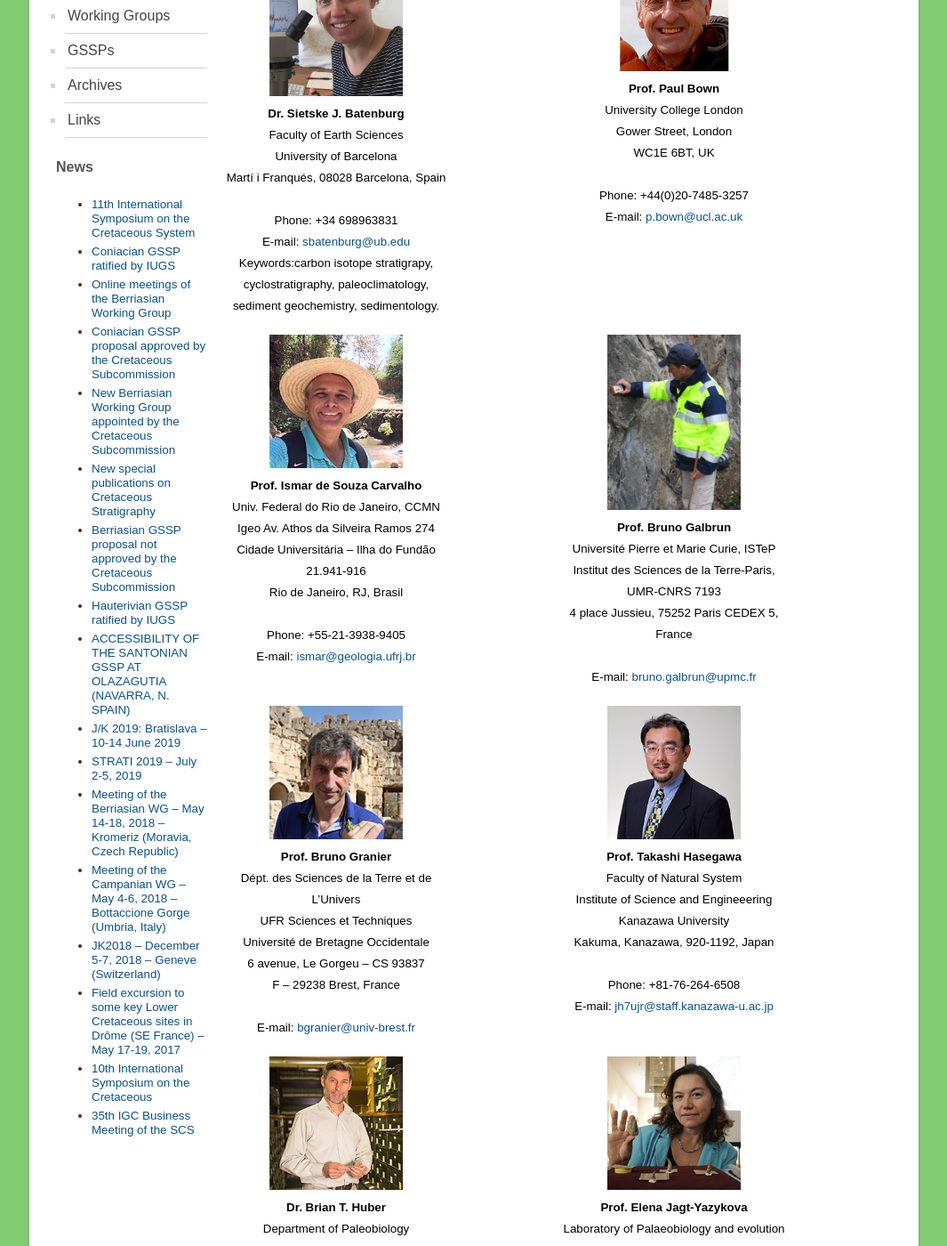
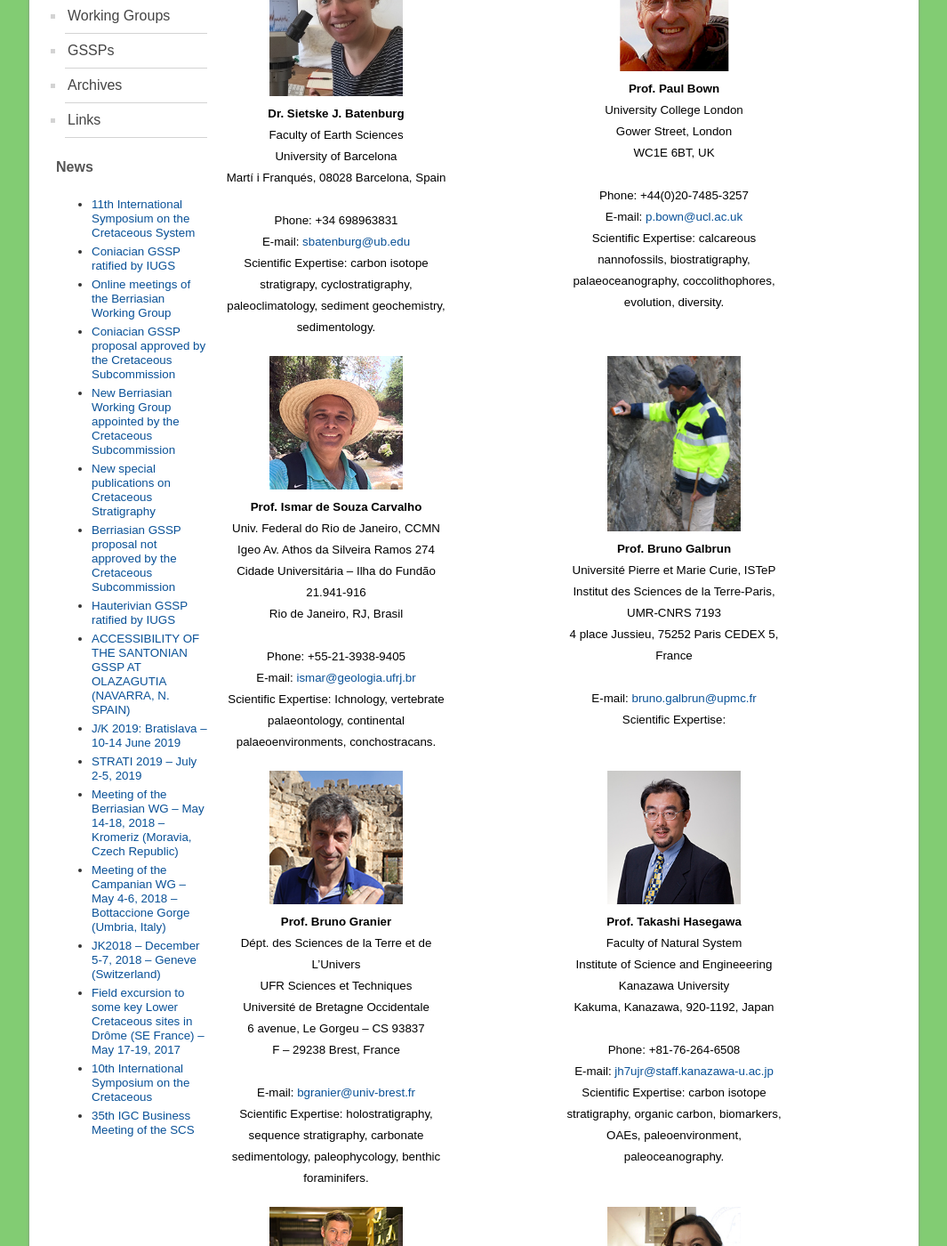
Before and after one commit to i-c-stratigraphy/subcommission-cretaceous, a Jekyll site: the page built from pages/members.md, in a window 1280 px wide and 1400 px high, scrolled down 538 px. Shown: the whole window at 89% size, without its empty margins (107-1172 px from the left). Built offline with Jekyll 4.4.1, drawn with Linux system fonts in a browser that asks for light colours; some of the changed text lies outside the part shown.

Commit message:
Update members.md

```diff
--- a/pages/members.md
+++ b/pages/members.md
@@ -15,7 +15,7 @@ permalink: /members
         Phone: +34 698963831<br />
         E-mail: <a href="mailto:sbatenburg@ub.edu">sbatenburg@ub.edu</a>
         <br />
-        Keywords:carbon isotope stratigrapy, cyclostratigraphy, paleoclimatology, sediment geochemistry, sedimentology.
+        Scientific Expertise: carbon isotope stratigrapy, cyclostratigraphy, paleoclimatology, sediment geochemistry, sedimentology.
     </div>
     <div class="person" style="grid-row:1; grid-column:2;">
         <img src="images/person-bown.jpg" style="width:150px;" alt="Bown" /><br />
@@ -26,6 +26,8 @@ permalink: /members
         <br />
         Phone: +44(0)20-7485-3257<br />
         E-mail: <a href="mailto:p.bown@ucl.ac.uk">p.bown@ucl.ac.uk</a>
+        <br />
+        Scientific Expertise: calcareous nannofossils, biostratigraphy, palaeoceanography, coccolithophores, evolution, diversity.
     </div>
     <div class="person" style="grid-row:2; grid-column:1;">
         <img src="images/person-ismar.jpg" style="width:150px;" alt="Ismar" /><br />
@@ -37,6 +39,8 @@ permalink: /members
         <br />
         Phone: +55-21-3938-9405<br />
         E-mail: <a href="mailto:ismar@geologia.ufrj.br">ismar@geologia.ufrj.br</a>
+        <br />
+        Scientific Expertise: Ichnology, vertebrate palaeontology, continental palaeoenvironments, conchostracans.
     </div>
     <div class="person" style="grid-row:2; grid-column:2;">
          <img src="images/person-galbrun.jpg" style="width:150px;" alt="Galbrun" /><br />
@@ -46,6 +50,8 @@ permalink: /members
         4 place Jussieu, 75252 Paris CEDEX 5, France<br />
         <br />
         E-mail: <a href="mailto:bruno.galbrun@upmc.fr">bruno.galbrun@upmc.fr</a>
+        <br />
+        Scientific Expertise:
     </div>
     <div class="person" style="grid-row:3; grid-column:1;">
         <img src="images/person-granier.jpg" style="width:150px;" alt="Granier" /><br />
@@ -57,6 +63,8 @@ permalink: /members
         F – 29238 Brest, France<br />
         <br />
         E-mail: <a href="mailto:bgranier@univ-brest.fr">bgranier@univ-brest.fr</a>
+        <br />
+        Scientific Expertise: holostratigraphy, sequence stratigraphy, carbonate sedimentology, paleophycology, benthic foraminifers.
     </div>
     <div class="person" style="grid-row:3; grid-column:2;">
         <img src="images/person-hasegawa.jpg" style="width:150px;" alt="Hasegawa" /><br />
@@ -68,6 +76,8 @@ permalink: /members
         <br />
         Phone: +81-76-264-6508<br />
         E-mail: <a href="mailto:jh7ujr@staff.kanazawa-u.ac.jp">jh7ujr@staff.kanazawa-u.ac.jp</a>
+        <br />
+        Scientific Expertise: carbon isotope stratigraphy, organic carbon, biomarkers, OAEs, paleoenvironment, paleoceanography.
     </div>
     <div class="person" style="grid-row:4; grid-column:1;">
         <img src="images/person-huber.jpg" style="width:150px;" alt="Huber" /><br />
@@ -79,6 +89,8 @@ permalink: /members
         <br />
         Phone: 1-202-633-1328<br />
         E-mail: <a href="mailto:huberb@si.edu">huberb@si.edu</a>
+        <br />
+        Scientific Expertise: Cretaceous, paleoceanography, paleoclimate, foraminifera, biostratigraphy, paleobiogeography.
     </div>
     <div class="person" style="grid-row:4; grid-column:2;">
         <img src="images/person-yazykova.jpg" style="width:150px;" alt="Yazykova" /><br />
@@ -101,6 +113,8 @@ permalink: /members
         <br />
         Phone: +44 20 8417 2526<br />
         E-mail: <a href="mailto:i.jarvis@kingston.ac.uk">i.jarvis@kingston.ac.uk</a>
+        <br />
+        Scientific Expertise: carbon isotopes, chemostratigraphy, Dinoflagellate cysts, Chalk sedimentology, palaeoenvironments, climate and sea level.
     </div>
     <div class="person" style="grid-row:5; grid-column:2;">
         <img src="images/person-kawabe.jpg" style="width:150px;" alt="Kawabe" /><br />
@@ -132,6 +146,8 @@ permalink: /members
         <br />
         Phone: +90.232.4127342<br />
         E-mail: <a href="mailto:bilal.sari@deu.edu.tr">bilal.sari@deu.edu.tr</a>
+        <br />
+        Scientific Expertise: Late Cretaceous, planktonic foraminifera, taxonomy, biostratigraphy.
     </div>
     <div class="person" style="grid-row:7; grid-column:1;">
         <img src="images/person-schioler.jpg" style="width:150px;" alt="Schioler" /><br />
@@ -142,6 +158,8 @@ permalink: /members
         <br />
         Phone: +64 210768325<br />
         E-mail: <a href="mailto:poul.schioler@mgpalaeo.com.au">poul.schioler@mgpalaeo.com.au</a>
+        <br />
+        Scientific Expertise: Biostratigraphy (palynology), Dinoflagellate taxonomy, palynofacies analysis, petrophysical log correlation, sequence stratigraphy, petroleum geology.
     </div>
     <div class="person" style="grid-row:7; grid-column:2;">
         <img src="images/person-vishnevskaya.jpg" style="width:150px;" alt="Vishnevskaya" /><br />
@@ -153,6 +171,8 @@ permalink: /members
         <br />
         Phone: 7(495)959-0174<br />
         E-mail: <a href="mailto:valentina.vishnaa@mail.ru">valentina.vishnaa@mail.ru</a>
+        <br />
+        Scientific Expertise: Radiolaria, calcareous dinocysts, biostratigraphy, Boreal Realm.
     </div>
     <div class="person" style="grid-row:8; grid-column:1;">
         <img src="images/person-voigt.jpg" style="width:150px;" alt="Voigt" /><br />
@@ -164,6 +184,8 @@ permalink: /members
         <br />
         Phone: +49 (0)69798 40190
         E-mail: <a href="mailto:s.voigt@em.uni-frankfurt.de">s.voigt@em.uni-frankfurt.de</a>
+        <br />
+        Scientific Expertise: carbon isotope stratigrapy, cyclostratigraphy, paleoclimatology, sediment geochemistry, sedimentology.
     </div>
     <div class="person" style="grid-row:8; grid-column:2;">
         <img src="images/person-walaszczyk.jpg" style="width:150px;" alt="Walaszczyk" /><br />
@@ -186,6 +208,8 @@ permalink: /members
         <br />
         Phone: +49 +351-795841-4273<br />
         E-mail: <a href="mailto:markus.wilmsen@senckenberg.de">markus.wilmsen@senckenberg.de</a>
+        <br />
+        Scientific Expertise: integrated stratigraphy, facies analysis, palaeoenvironmental reconstructions, mid-Cretaceous ectocochleates, trace fossils.
     </div>
     <div class="person" style="grid-row:9; grid-column:2;">
         <img src="images/person-xi.jpg" style="width:150px;" alt="Xi" /><br />
@@ -196,7 +220,8 @@ permalink: /members
         <br />
         Phone: 0086-15810903538<br />
         E-mail: <a href="mailto:xidp@cugb.edu.cn">xidp@cugb.edu.cn</a>
-
+     <br />
+        Scientific Expertise: microfossils, stratigraphic correlation of marine and non-marine Cretaceous, evoution of ecosystem during Cretaceous,paleolimnology and paleoclimate, paleoceanography.
 </div>
 
 <p></p>
```
